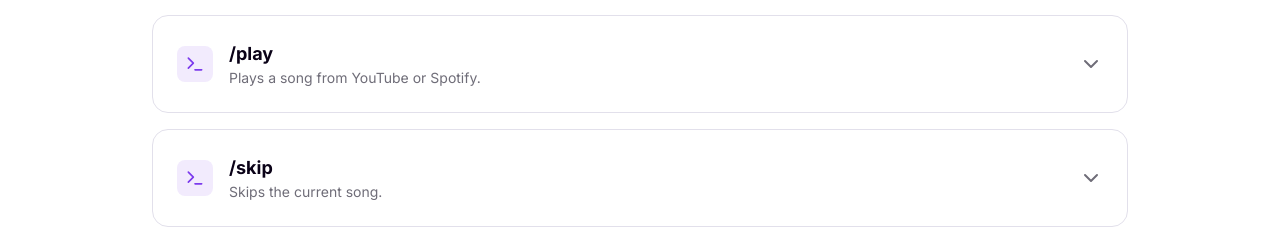
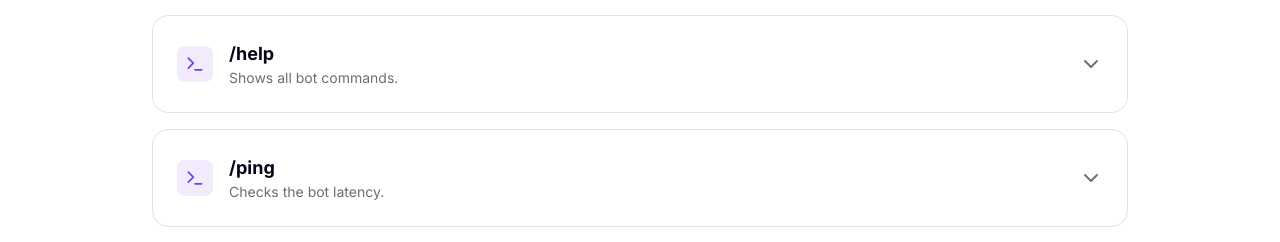
Before and after one commit to kawarag1/testFront, a React (Vite) app: page /commands in a window 1280 px wide. Shown: the part 651-893 px from the top of the page. Built offline with nearby package versions, Linux system fonts and the light colour scheme; no server answers; what @radix-ui/themes would draw is missing.

Commit message:
removed uselles commands

```diff
--- a/src/i18n.tsx
+++ b/src/i18n.tsx
@@ -61,8 +61,6 @@ type Dictionary = {
     categoryInformation: string;
     banDesc: string;
     kickDesc: string;
-    playDesc: string;
-    skipDesc: string;
     helpDesc: string;
     pingDesc: string;
     aboutDesc: string;
@@ -254,8 +252,6 @@ const dictionaries: Record<Language, Dictionary> = {
       categoryInformation: 'Information',
       banDesc: 'Bans a user from the server.',
       kickDesc: 'Kicks a user from the server.',
-      playDesc: 'Plays a song from YouTube or Spotify.',
-      skipDesc: 'Skips the current song.',
       helpDesc: 'Shows all bot commands.',
       pingDesc: 'Checks the bot latency.',
       aboutDesc: 'Shows information about the bot.',
@@ -445,8 +441,6 @@ const dictionaries: Record<Language, Dictionary> = {
       categoryInformation: 'Информация',
       banDesc: 'Блокирует пользователя на сервере.',
       kickDesc: 'Исключает пользователя с сервера.',
-      playDesc: 'Воспроизводит трек из YouTube или Spotify.',
-      skipDesc: 'Пропускает текущий трек.',
       helpDesc: 'Показать все команды бота',
       pingDesc: 'Проверяет задержку бота.',
       aboutDesc: 'Показывает информацию о боте.',
--- a/src/pages/Commands.tsx
+++ b/src/pages/Commands.tsx
@@ -13,8 +13,6 @@ const Commands = () => {
   const commands = [
     { id: 'ban', name: '/ban', category: 'mod', desc: t.commandsPage.banDesc, usage: '/ban [user] [reason]', permissions: t.commandsPage.banMembers },
     { id: 'kick', name: '/kick', category: 'mod', desc: t.commandsPage.kickDesc, usage: '/kick [user] [reason]', permissions: t.commandsPage.kickMembers },
-    { id: 'play', name: '/play', category: 'music', desc: t.commandsPage.playDesc, usage: '/play [query/url]', permissions: t.commandsPage.none },
-    { id: 'skip', name: '/skip', category: 'music', desc: t.commandsPage.skipDesc, usage: '/skip', permissions: t.commandsPage.none },
     { id: 'help', name: '/help', category: 'info', desc: t.commandsPage.helpDesc, usage: '/help [command]', permissions: t.commandsPage.none },
     { id: 'ping', name: '/ping', category: 'util', desc: t.commandsPage.pingDesc, usage: '/ping', permissions: t.commandsPage.none },
     { id: 'about', name: '/about', category: 'info', desc: t.commandsPage.aboutDesc, usage: '/about', permissions: t.commandsPage.none },
--- a/src/pages/CommandsManagement.tsx
+++ b/src/pages/CommandsManagement.tsx
@@ -34,8 +34,6 @@ const CommandsManagement: React.FC<CommandsManagementProps> = ({ guildId, guildN
     () => [
       { id: 'ban', name: '/ban', desc: t.commandsPage.banDesc },
       { id: 'kick', name: '/kick', desc: t.commandsPage.kickDesc },
-      { id: 'play', name: '/play', desc: t.commandsPage.playDesc },
-      { id: 'skip', name: '/skip', desc: t.commandsPage.skipDesc },
       { id: 'help', name: '/help', desc: t.commandsPage.helpDesc },
       { id: 'about', name: '/about', desc: t.commandsPage.aboutDesc },
       { id: 'clear', name: '/clear', desc: t.commandsPage.clearDesc },
@@ -44,8 +42,6 @@ const CommandsManagement: React.FC<CommandsManagementProps> = ({ guildId, guildN
     [
       t.commandsPage.banDesc,
       t.commandsPage.kickDesc,
-      t.commandsPage.playDesc,
-      t.commandsPage.skipDesc,
       t.commandsPage.helpDesc,
       t.commandsPage.aboutDesc,
       t.commandsPage.clearDesc,
```
